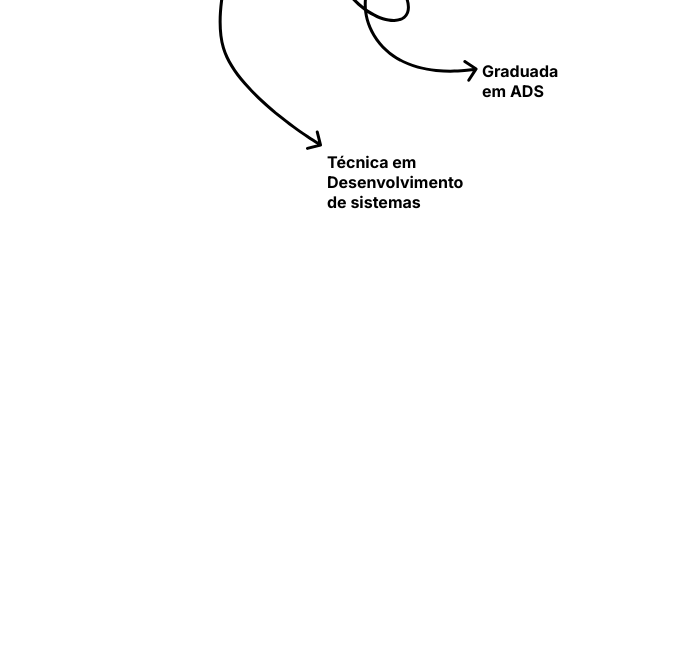
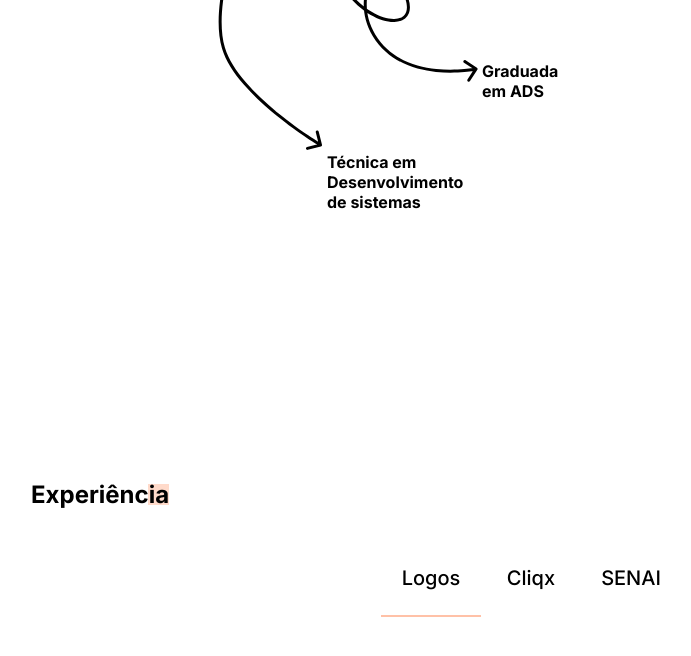
Before and after one commit to alexiamelhado18/portifolio_alexia, a Next.js app in the folder frontend/: page / in a window 1280 px wide. Shown: the part 1414-2070 px from the top of the page, without its empty margins (109-800 px from the left). Before the commit the page ends 1857 px from the top, so only its background shows below. Built offline with nearby package versions, Linux system fonts and the light colour scheme.

Commit message:
feat: inclusao da estrutura da sessao experiencia com interatividade

```diff
--- a/frontend/src/app/page.tsx
+++ b/frontend/src/app/page.tsx
@@ -1,7 +1,47 @@
+'use client';
+
+import { useEffect, useState } from "react";
 //estilização
 import "./style.css";
 
 export default function Home() {
+
+  const [currentWork, setCurrentWork] = useState<string>("logos");
+
+  function animateForClickedWork(current: string) {
+
+    setCurrentWork(current);
+
+    let elementWorkLogos = document.getElementsByClassName("div__logos")[0];
+
+    let elementWorkCliqx = document.getElementsByClassName("div__cliqx")[0];
+
+    let elementWorkSenai = document.getElementsByClassName("div__senai")[0];
+
+    switch (current) {
+      case "logos":
+        elementWorkLogos.classList.add("animation__surgir");
+        elementWorkCliqx.classList.remove("animation__surgir");
+        elementWorkSenai.classList.remove("animation__surgir");
+
+        break;
+      case "cliqx":
+        elementWorkCliqx.classList.add("animation__surgir");
+        elementWorkLogos.classList.remove("animation__surgir");
+        elementWorkSenai.classList.remove("animation__surgir");
+
+        break;
+      case "senai":
+        elementWorkSenai.classList.add("animation__surgir");
+        elementWorkLogos.classList.remove("animation__surgir");
+        elementWorkCliqx.classList.remove("animation__surgir");
+
+        break;
+      default:
+        break;
+    }
+  }
+
   return (
     <>
       <section className="section__sobremim">
@@ -40,6 +80,65 @@ export default function Home() {
           </div>
         </div>
       </section>
+      <section className="section__experiencia">
+        <div>
+          <h2>Experiência</h2>
+          <div className="div__quadrado"></div>
+
+        </div>
+
+        <div>
+          <header>
+            <div>
+              <button type="button" onClick={() => animateForClickedWork("logos")}>
+                <h3>Logos</h3>
+                <div className="div__logos animation__surgir"></div>
+              </button>
+
+              <button type="button" onClick={() => animateForClickedWork("cliqx")}>
+                <h3>Cliqx</h3>
+                <div className="div__cliqx"></div>
+              </button>
+
+              <button type="button" onClick={() => animateForClickedWork("senai")}>
+                <h3>SENAI</h3>
+                <div className="div__senai"></div>
+              </button>
+            </div>
+          </header>
+          {
+            currentWork === "senai" && (
+              <>
+                <div>
+                  <h2>Instrutora de Formação Profissional II</h2>
+
+                  <span>dez/2022 — Atual</span>
+                </div>
+                <p>Lorem ipsum dolor sit amet, consectetur adipisicing elit. Eaque ratione rem voluptatibus id ipsa natus adipisci obcaecati sit, sint excepturi? Dolorum temporibus unde aliquam repellendus aperiam quae aliquid? Totam, veniam?Lorem ipsum dolor sit amet, consectetur adipisicing elit. Eaque ratione rem voluptatibus id ipsa natus adipisci obcaecati sit, sint excepturi? Dolorum temporibus unde aliquam repellendus aperiam quae aliquid? Totam, veniam.</p>
+
+                <div>
+                  <div>
+                    <span>React</span>
+                  </div>
+                  <div>
+                    <span>React</span>
+                  </div>
+                  <div>
+                    <span>React</span>
+                  </div>
+                  <div>
+                    <span>React</span>
+                  </div>
+                  <div>
+                    <span>React</span>
+                  </div>
+                </div>
+              </>
+            )
+          }
+
+        </div>
+      </section>
     </>
   );
 }
```
